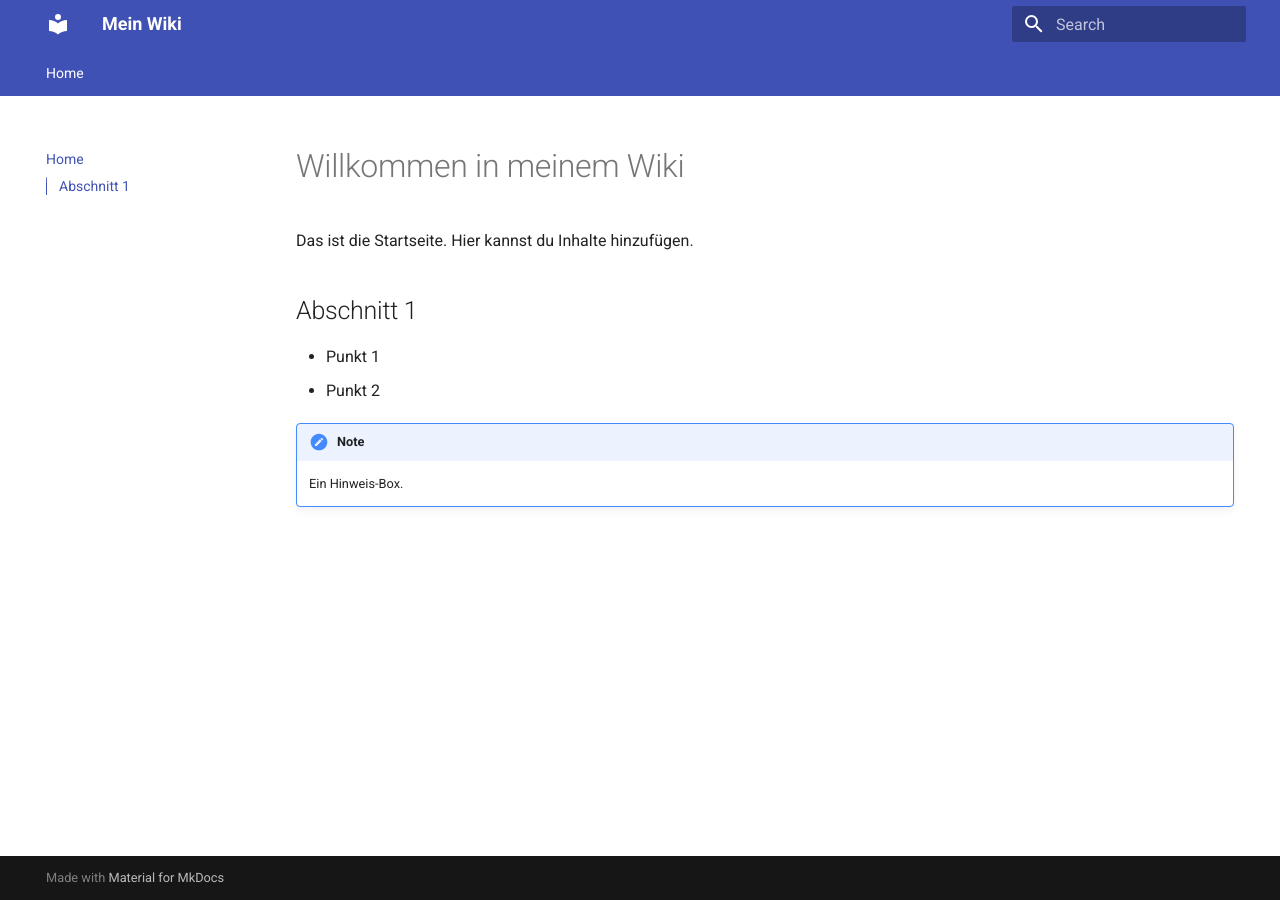
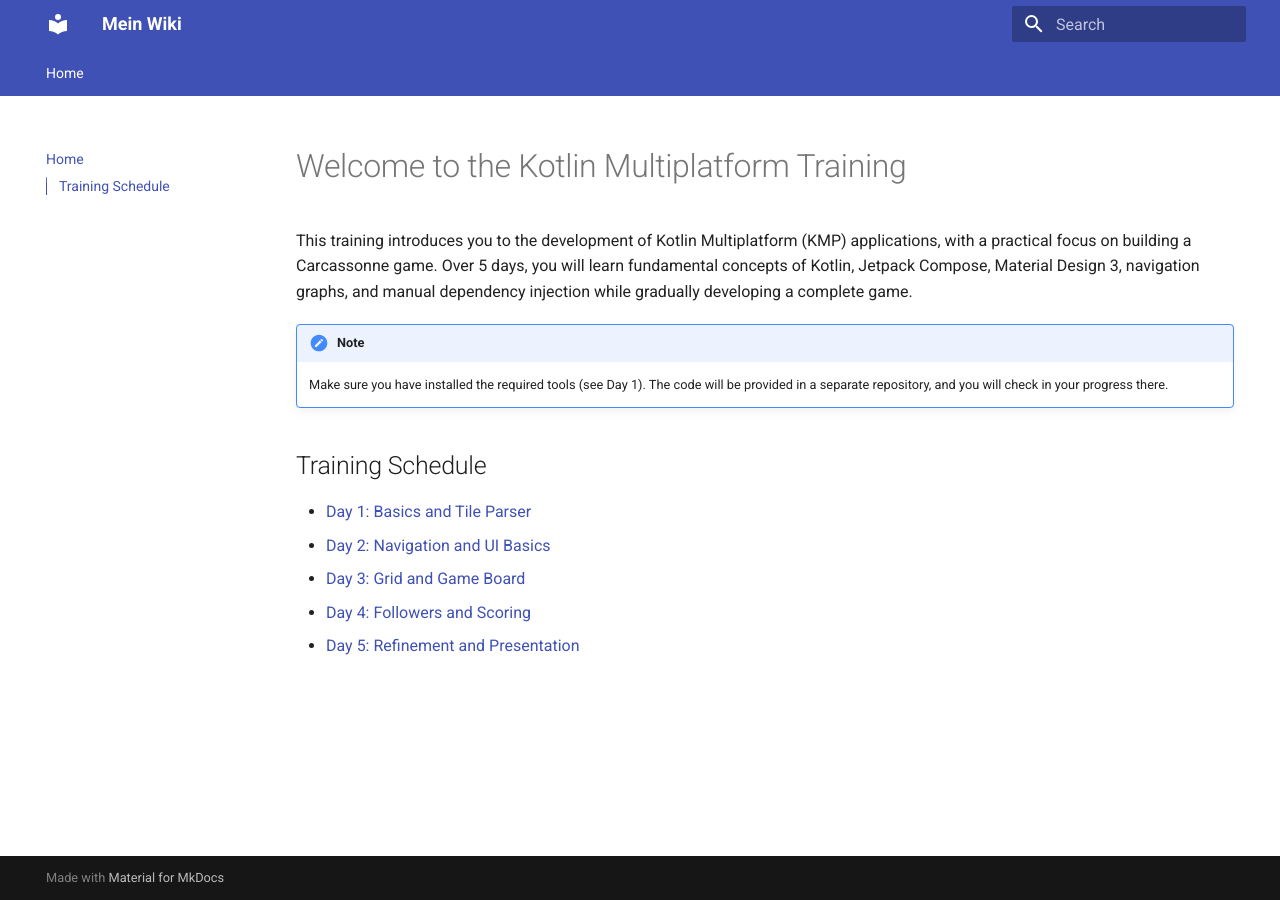
Before and after one commit to kirschkakao/Kotlin-Multiplatform-Training, an MkDocs documentation site: the page built from docs/index.md, in a window 1280 px wide. Built offline with MkDocs 1.6.1 and Material for MkDocs 9.7.7, drawn with Linux system fonts in a browser that asks for light colours.

Commit message:
Added basic structure with introductory texts

```diff
--- a/docs/index.md
+++ b/docs/index.md
@@ -1,10 +1,14 @@
-# Willkommen in meinem Wiki
+# Welcome to the Kotlin Multiplatform Training
 
-Das ist die Startseite. Hier kannst du Inhalte hinzufügen.
-
-## Abschnitt 1
-- Punkt 1
-- Punkt 2
+This training introduces you to the development of Kotlin Multiplatform (KMP) applications, with a practical focus on building a Carcassonne game. Over 5 days, you will learn fundamental concepts of Kotlin, Jetpack Compose, Material Design 3, navigation graphs, and manual dependency injection while gradually developing a complete game.
 
 !!! note
-    Ein Hinweis-Box.
+    Make sure you have installed the required tools (see Day 1). The code will be provided in a separate repository, and you will check in your progress there.
+
+## Training Schedule
+
+- [Day 1: Basics and Tile Parser](day1.md)
+- [Day 2: Navigation and UI Basics](day2.md)
+- [Day 3: Grid and Game Board](day3.md)
+- [Day 4: Followers and Scoring](day4.md)
+- [Day 5: Refinement and Presentation](day5.md)
```
Also changed, not shown: docs/day1.md (added, +16 -0 lines), docs/day2.md (added, +22 -0 lines), docs/day3.md (added, +13 -0 lines), docs/day4.md (added, +13 -0 lines), docs/day5.md (added, +13 -0 lines).
